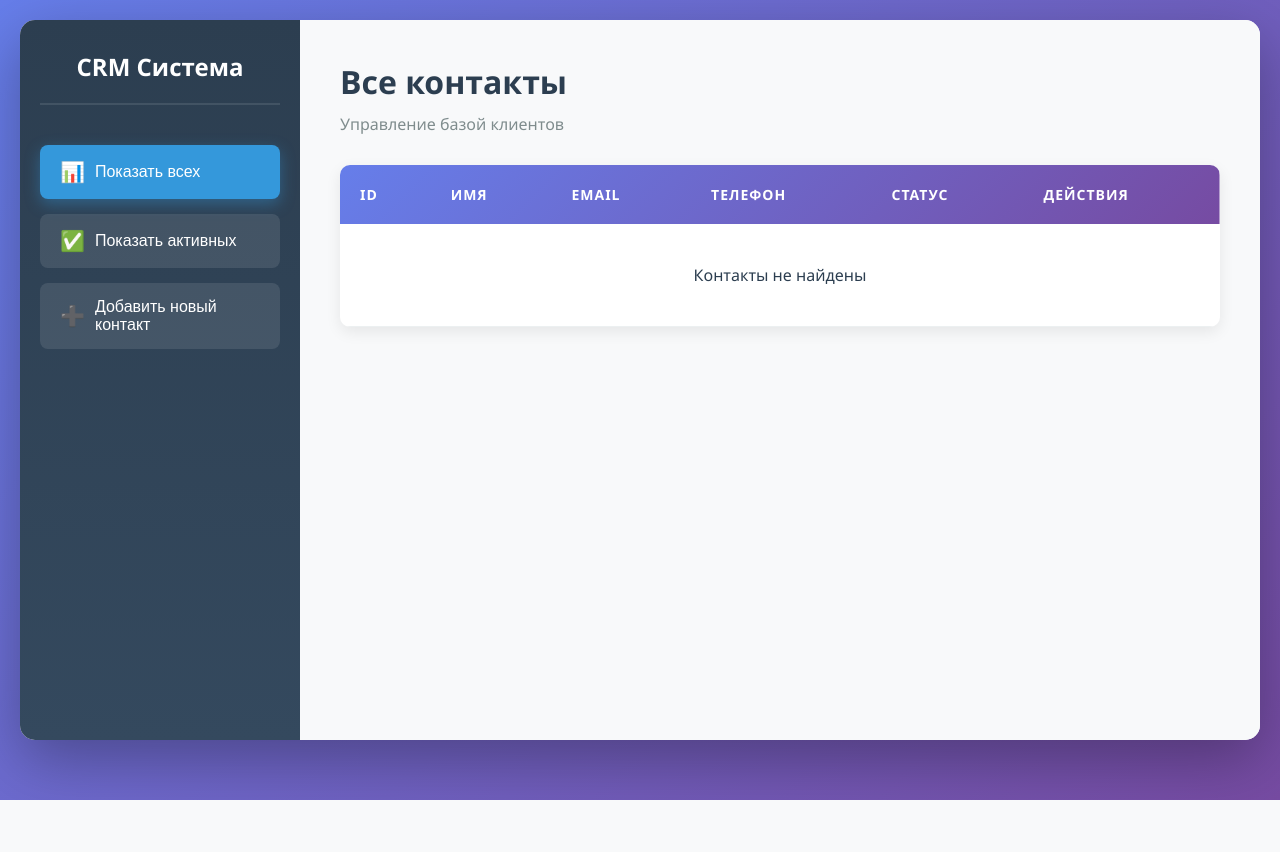
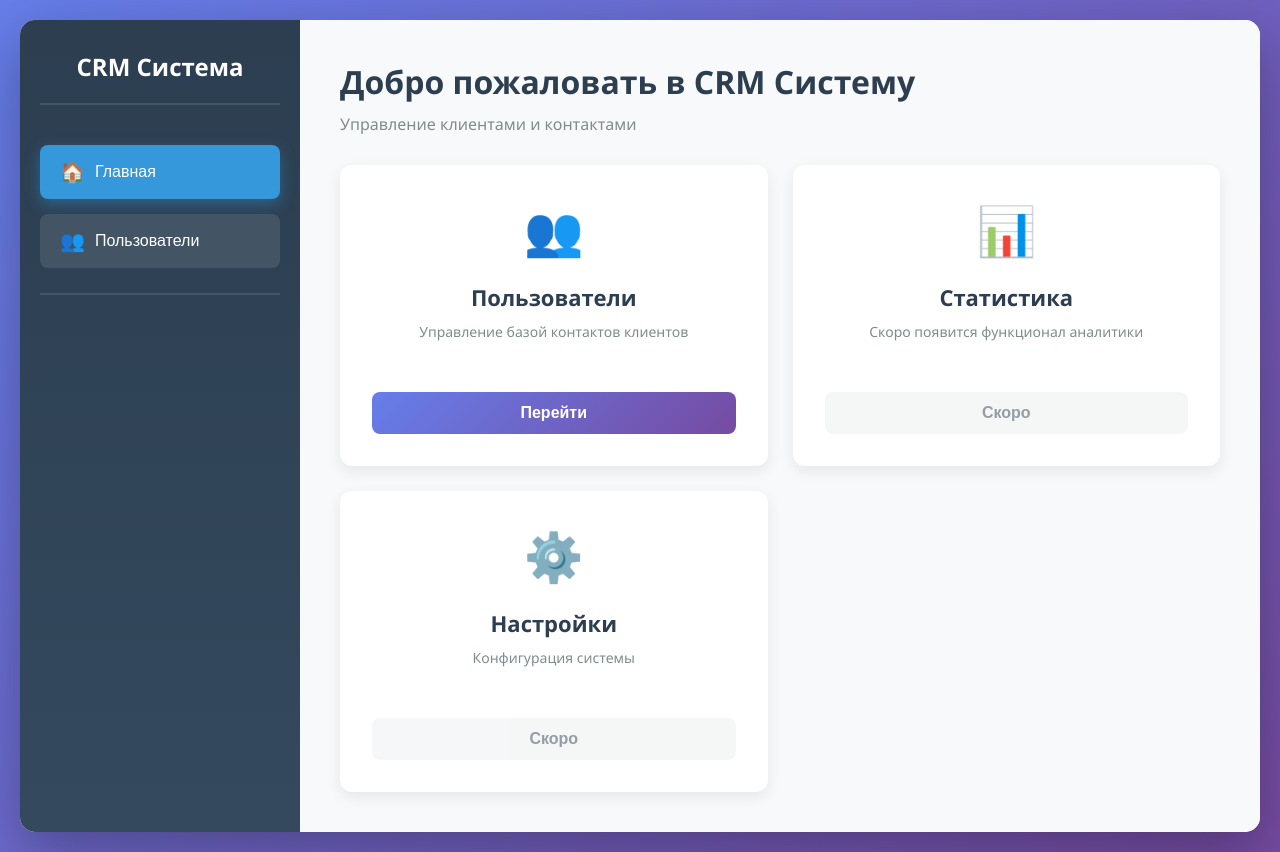
Before and after one commit to alekkss/novosty_crm, a Django app: page / in a window 1280 px wide. Before the commit the page ends 800 px from the top, so only its background shows below. Run offline with Django 5.2, Linux system fonts and the light colour scheme; data that the repository does not hold is empty.

Commit message:
Добавил функционал для пользователей

```diff
--- a/static/css/styles.css
+++ b/static/css/styles.css
@@ -51,6 +65,16 @@
     text-align: center;
     padding-bottom: 20px;
     border-bottom: 2px solid rgba(255, 255, 255, 0.1);
+}
+
+.navigation-section {
+    margin-bottom: 20px;
+}
+
+.divider {
+    height: 2px;
+    background: rgba(255, 255, 255, 0.1);
+    margin: 25px 0;
 }
 
 .menu-button {
@@ -80,28 +104,67 @@
     box-shadow: 0 5px 15px rgba(52, 152, 219, 0.4);
 }
 
-        .menu-button::before {
+.menu-button .icon {
+    font-size: 20px;
+    min-width: 24px;
+}
+
+/* Специфичные иконки для фильтров */
+.filter-button::before {
     content: '📊';
     font-size: 20px;
 }
 
-        .menu-button:nth-child(3)::before {
+.filter-button:nth-child(2)::before {
     content: '✅';
 }
 
-        .menu-button:nth-child(4)::before {
+.filter-button:nth-child(3)::before {
     content: '➕';
 }
 
-        /* Правая панель */
+.users-controls {
+    animation: fadeIn 0.3s ease;
+}
+
+/* ========================================
+   4. SCREENS & CONTENT
+   ======================================== */
+
 .content {
     flex: 1;
     padding: 40px;
     background: #f8f9fa;
+    position: relative;
+    overflow: hidden;
+}
+
+.screen {
+    display: none;
+    animation: fadeIn 0.4s ease;
+}
+
+.screen.active {
+    display: block;
+}
+
+@keyframes fadeIn {
+    from {
+        opacity: 0;
+        transform: translateY(10px);
+    }
+    to {
+        opacity: 1;
+        transform: translateY(0);
+    }
 }
 
 .header {
     margin-bottom: 30px;
+}
+
+.header-with-back {
+    margin-bottom: 15px;
 }
 
 .header h1 {
@@ -115,7 +178,133 @@
     font-size: 16px;
 }
 
-        /* Таблица */
+/* ========================================
+   5. DASHBOARD CARDS
+   ======================================== */
+
+.dashboard-cards {
+    display: grid;
+    grid-template-columns: repeat(auto-fit, minmax(300px, 1fr));
+    gap: 25px;
+    margin-top: 30px;
+}
+
+.dashboard-card {
+    background: white;
+    border-radius: 12px;
+    padding: 30px;
+    box-shadow: 0 5px 15px rgba(0, 0, 0, 0.08);
+    transition: all 0.3s ease;
+    border: 2px solid transparent;
+}
+
+.dashboard-card:hover {
+    transform: translateY(-5px);
+    box-shadow: 0 10px 25px rgba(0, 0, 0, 0.15);
+    border-color: #3498db;
+}
+
+.dashboard-card .card-icon {
+    font-size: 48px;
+    margin-bottom: 20px;
+    text-align: center;
+}
+
+.dashboard-card .card-content h3 {
+    font-size: 22px;
+    color: #2c3e50;
+    margin-bottom: 10px;
+    text-align: center;
+}
+
+.dashboard-card .card-content p {
+    color: #7f8c8d;
+    font-size: 14px;
+    margin-bottom: 20px;
+    text-align: center;
+    min-height: 40px;
+}
+
+.dashboard-card .btn {
+    width: 100%;
+    margin-top: 10px;
+}
+
+/* ========================================
+   6. CONTROLS & BUTTONS
+   ======================================== */
+
+.btn-back {
+    background: rgba(52, 152, 219, 0.1);
+    color: #3498db;
+    border: 2px solid #3498db;
+    padding: 10px 20px;
+    border-radius: 8px;
+    font-size: 14px;
+    font-weight: 600;
+    cursor: pointer;
+    transition: all 0.3s ease;
+    display: inline-flex;
+    align-items: center;
+    gap: 8px;
+}
+
+.btn-back:hover {
+    background: #3498db;
+    color: white;
+    transform: translateX(-3px);
+}
+
+.btn {
+    padding: 12px 24px;
+    border: none;
+    border-radius: 8px;
+    font-size: 16px;
+    font-weight: 600;
+    cursor: pointer;
+    transition: all 0.3s ease;
+}
+
+.btn-primary {
+    background: linear-gradient(135deg, #667eea 0%, #764ba2 100%);
+    color: white;
+}
+
+.btn-primary:hover:not(:disabled) {
+    transform: translateY(-2px);
+    box-shadow: 0 5px 15px rgba(102, 126, 234, 0.4);
+}
+
+.btn-secondary {
+    background: #ecf0f1;
+    color: #2c3e50;
+}
+
+.btn-secondary:hover:not(:disabled) {
+    background: #bdc3c7;
+}
+
+.btn:disabled {
+    opacity: 0.5;
+    cursor: not-allowed;
+}
+
+.btn-danger {
+    background: #e74c3c;
+    color: white;
+    padding: 8px 16px;
+    font-size: 14px;
+}
+
+.btn-danger:hover {
+    background: #c0392b;
+    transform: translateY(-2px);
+}
+
+/* ========================================
+   7. TABLE STYLES
+   ======================================== */
+
 .table-container {
     background: white;
     border-radius: 10px;
@@ -262,46 +470,13 @@
     margin-top: 30px;
 }
 
-        .btn {
+.modal-buttons .btn {
     flex: 1;
-            padding: 12px;
-            border: none;
-            border-radius: 8px;
-            font-size: 16px;
-            font-weight: 600;
-            cursor: pointer;
-            transition: all 0.3s ease;
 }
 
-        .btn-primary {
-            background: linear-gradient(135deg, #667eea 0%, #764ba2 100%);
-            color: white;
-        }
-
-        .btn-primary:hover {
-            transform: translateY(-2px);
-            box-shadow: 0 5px 15px rgba(102, 126, 234, 0.4);
-        }
-
-        .btn-secondary {
-            background: #ecf0f1;
-            color: #2c3e50;
-        }
-
-        .btn-secondary:hover {
-            background: #bdc3c7;
-        }
-
-        .empty-state {
-            text-align: center;
-            padding: 60px 20px;
-            color: #7f8c8d;
-        }
-
-        .empty-state-icon {
-            font-size: 64px;
-            margin-bottom: 20px;
-        }
+/* ========================================
+   10. RESPONSIVE DESIGN
+   ======================================== */
 
 @media (max-width: 768px) {
     .container {
--- a/templates/index.html
+++ b/templates/index.html
@@ -13,14 +13,76 @@
         <!-- Левая панель -->
         <div class="sidebar">
             <div class="logo">CRM Система</div>
-            <button class="menu-button active" onclick="showAll()">Показать всех</button>
-            <button class="menu-button" onclick="showActive()">Показать активных</button>
-            <button class="menu-button" onclick="openModal()">Добавить новый контакт</button>
+
+            <!-- НАВИГАЦИОННОЕ МЕНЮ -->
+            <div class="navigation-section">
+                <button class="menu-button nav-button active" onclick="showHomeScreen()">
+                    <span class="icon">🏠</span>
+                    <span>Главная</span>
+                </button>
+                <button class="menu-button nav-button" onclick="showUsersScreen()">
+                    <span class="icon">👥</span>
+                    <span>Пользователи</span>
+                </button>
+            </div>
+
+            <div class="divider"></div>
+
+            <!-- УПРАВЛЕНИЕ ПОЛЬЗОВАТЕЛЯМИ (показывается только на экране пользователей) -->
+            <div class="users-controls" id="usersControls" style="display: none;">
+                <button class="menu-button filter-button active" onclick="showAll()">Показать всех</button>
+                <button class="menu-button filter-button" onclick="showActive()">Показать активных</button>
+                <button class="menu-button filter-button" onclick="openModal()">Добавить новый контакт</button>
+            </div>
         </div>
 
         <!-- Правая панель -->
         <div class="content">
+            <!-- ГЛАВНЫЙ ЭКРАН -->
+            <div id="homeScreen" class="screen active">
                 <div class="header">
+                    <h1>Добро пожаловать в CRM Систему</h1>
+                    <p>Управление клиентами и контактами</p>
+                </div>
+
+                <div class="dashboard-cards">
+                    <div class="dashboard-card">
+                        <div class="card-icon">👥</div>
+                        <div class="card-content">
+                            <h3>Пользователи</h3>
+                            <p>Управление базой контактов клиентов</p>
+                            <button class="btn btn-primary" onclick="showUsersScreen()">Перейти</button>
+                        </div>
+                    </div>
+
+                    <div class="dashboard-card">
+                        <div class="card-icon">📊</div>
+                        <div class="card-content">
+                            <h3>Статистика</h3>
+                            <p>Скоро появится функционал аналитики</p>
+                            <button class="btn btn-secondary" disabled>Скоро</button>
+                        </div>
+                    </div>
+
+                    <div class="dashboard-card">
+                        <div class="card-icon">⚙️</div>
+                        <div class="card-content">
+                            <h3>Настройки</h3>
+                            <p>Конфигурация системы</p>
+                            <button class="btn btn-secondary" disabled>Скоро</button>
+                        </div>
+                    </div>
+                </div>
+            </div>
+
+            <!-- ЭКРАН ПОЛЬЗОВАТЕЛЕЙ -->
+            <div id="usersScreen" class="screen">
+                <div class="header">
+                    <div class="header-with-back">
+                        <button class="btn-back" onclick="showHomeScreen()">
+                            ← Назад в меню
+                        </button>
+                    </div>
                     <h1 id="contentTitle">Все контакты</h1>
                     <p id="contentSubtitle">Управление базой клиентов</p>
                 </div>
@@ -35,13 +97,13 @@
                                 <th>Телефон</th>
                                 <th>Статус</th>
                                 <th>Действия</th>
-
                             </tr>
                         </thead>
                         <tbody id="tableBody">
                             <!-- Данные загружаются через JavaScript -->
                         </tbody>
                     </table>
+                </div>
             </div>
         </div>
     </div>
@@ -78,8 +140,6 @@
         </div>
     </div>
 
-
-
     <script src="{% static 'js/app.js' %}"></script>
 </body>
 </html>
```
Also changed, not shown: other parts of static/css/styles.css (+64 -7 lines), static/js/app.js (+164 -16 lines). Lines whose indentation alone changed are shown as unchanged.
